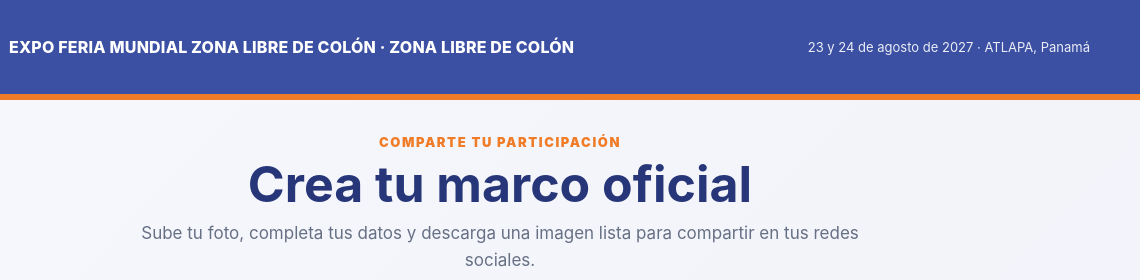
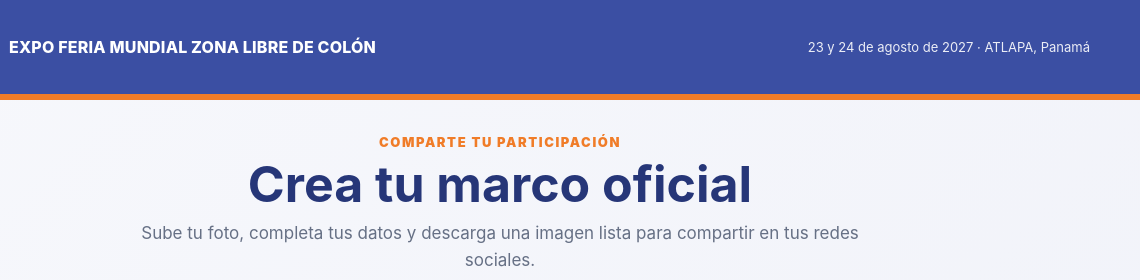
Before and after one commit to ArroyoY/yo-participo-expo-feria-zona-libre-colon2027, a plain HTML site: page index.html in a window 1280 px wide. Shown: the top 280 px of the page, 140-1280 px from the left. Drawn offline with Linux system fonts and the light colour scheme.

Commit message:
Fix header duplication in index.html

```diff
--- a/index.html
+++ b/index.html
@@ -23,7 +23,7 @@
   </style>
 </head>
 <body>
-  <header><div class="topbar"><div class="brand"><img class="site-logo" src="expo-feria-logo.jpg" alt="Logo Expo Feria Mundial Zona Libre de Colón Panamá 2027"><span>EXPO FERIA MUNDIAL ZONA LIBRE DE COLÓN · ZONA LIBRE DE COLÓN</span></div><div class="date">23 y 24 de agosto de 2027 · ATLAPA, Panamá</div></div></header>
+  <header><div class="topbar"><div class="brand"><img class="site-logo" src="expo-feria-logo.jpg" alt="Logo Expo Feria Mundial Zona Libre de Colón Panamá 2027"><span>EXPO FERIA MUNDIAL ZONA LIBRE DE COLÓN</span></div><div class="date">23 y 24 de agosto de 2027 · ATLAPA, Panamá</div></div></header>
   <main>
     <section class="intro"><div class="eyebrow">Comparte tu participación</div><h1>Crea tu marco oficial</h1><p>Sube tu foto, completa tus datos y descarga una imagen lista para compartir en tus redes sociales.</p></section>
     <section class="workspace">
```
